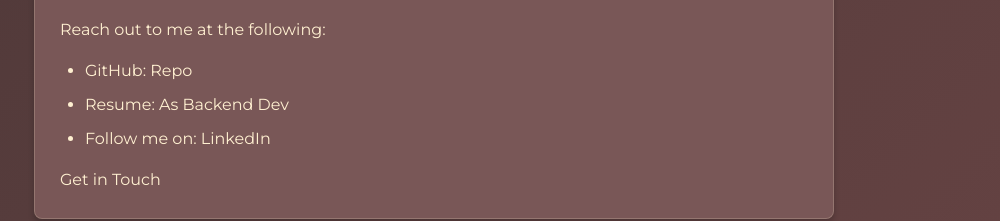
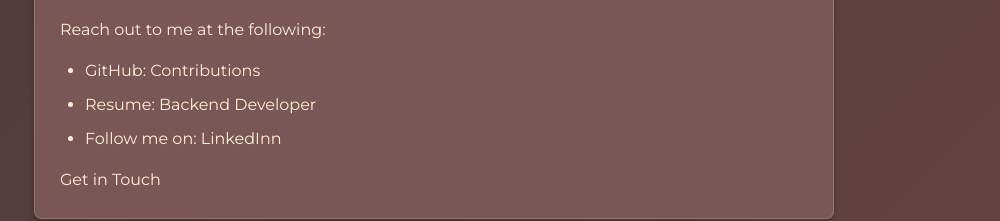
Before and after one commit to werkd/werkd.github.io, a plain HTML site: page index.html in a window 1280 px wide. Shown: the part 1577-1798 px from the top of the page, without its empty margins (206-1206 px from the left). Drawn offline with nearby package versions, Linux system fonts and the light colour scheme.

Commit message:
Update index.html

```diff
--- a/index.html
+++ b/index.html
@@ -116,9 +116,10 @@
                 <h3>Contact</h3>
                 <p>Reach out to me at the following:</p>
                 <ul>
-                    <li>GitHub: <a href="https://www.github.com/werkd/">Repo</a></li>
-                    <li>Resume: <a href="/src/Kantesh_Wer_Resume_Backend_Developer.pdf">As Backend Dev</a></li>
-                    <li>Follow me on: <a href="https://www.linkedin.com/in/werkd/">LinkedIn</a></li>
+                    <li>GitHub: <a href="https://www.github.com/werkd/">Contributions</a></li>
+                    <li>Resume: <a href="/src/Backend Developer - Kantesh Wer.pdf">Backend Developer</a></li>
+<!--                     <li>Resume: <a href="/src/Kantesh_Wer_Resume_Backend_Developer.pdf">As Backend Dev</a></li> -->
+                    <li>Follow me on: <a href="https://www.linkedin.com/in/werkd/">LinkedInn</a></li>
                 </ul>
                 <a href="mailto:kantesh.125@gmail.com">Get in Touch</a>
             </section>
```
